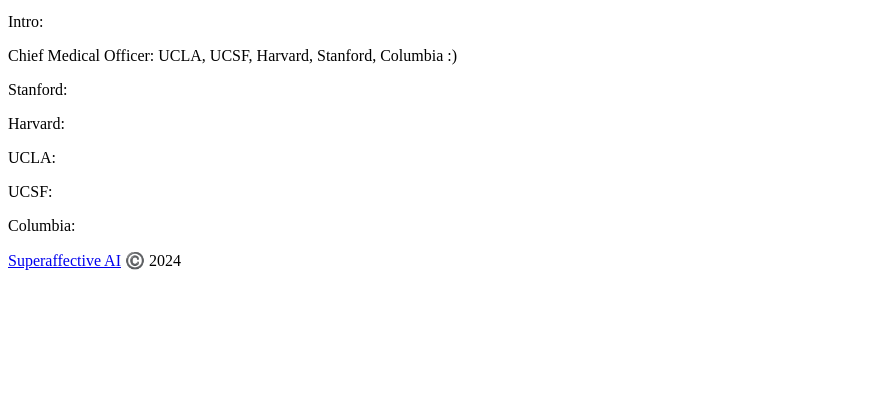
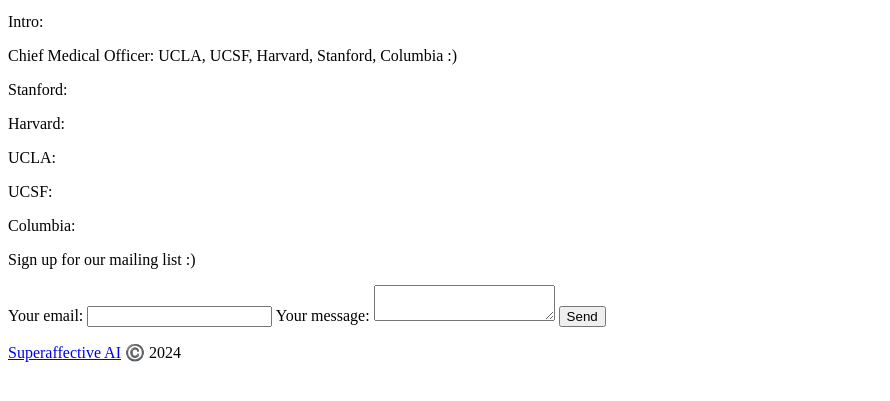
Before and after one commit to joshagilend/schizophreniaclear.com, a plain HTML site: page index.html in a window 1280 px wide. Shown: the part 87-488 px from the top of the page, without its empty margins (0-890 px from the left). Drawn offline with Linux system fonts and the light colour scheme.

Commit message:
Add mailing list :)

```diff
--- a/index.html
+++ b/index.html
@@ -17,5 +17,24 @@
 
   <p>Columbia: </p>
 
+  <p>Sign up for our mailing list :)</p>
+
+  <!-- modify this form HTML and place wherever you want your form -->
+  <form
+    action="https://formspree.io/f/mrbgwwbe"
+    method="POST"
+  >
+    <label>
+      Your email:
+      <input type="email" name="email">
+    </label>
+    <label>
+      Your message:
+      <textarea name="message"></textarea>
+    </label>
+    <!-- your other form fields go here -->
+    <button type="submit">Send</button>
+  </form>
+
   <p><a href="https://superaffective.ai">Superaffective AI</a> ©️ 2024 </p>
 </html>
```
